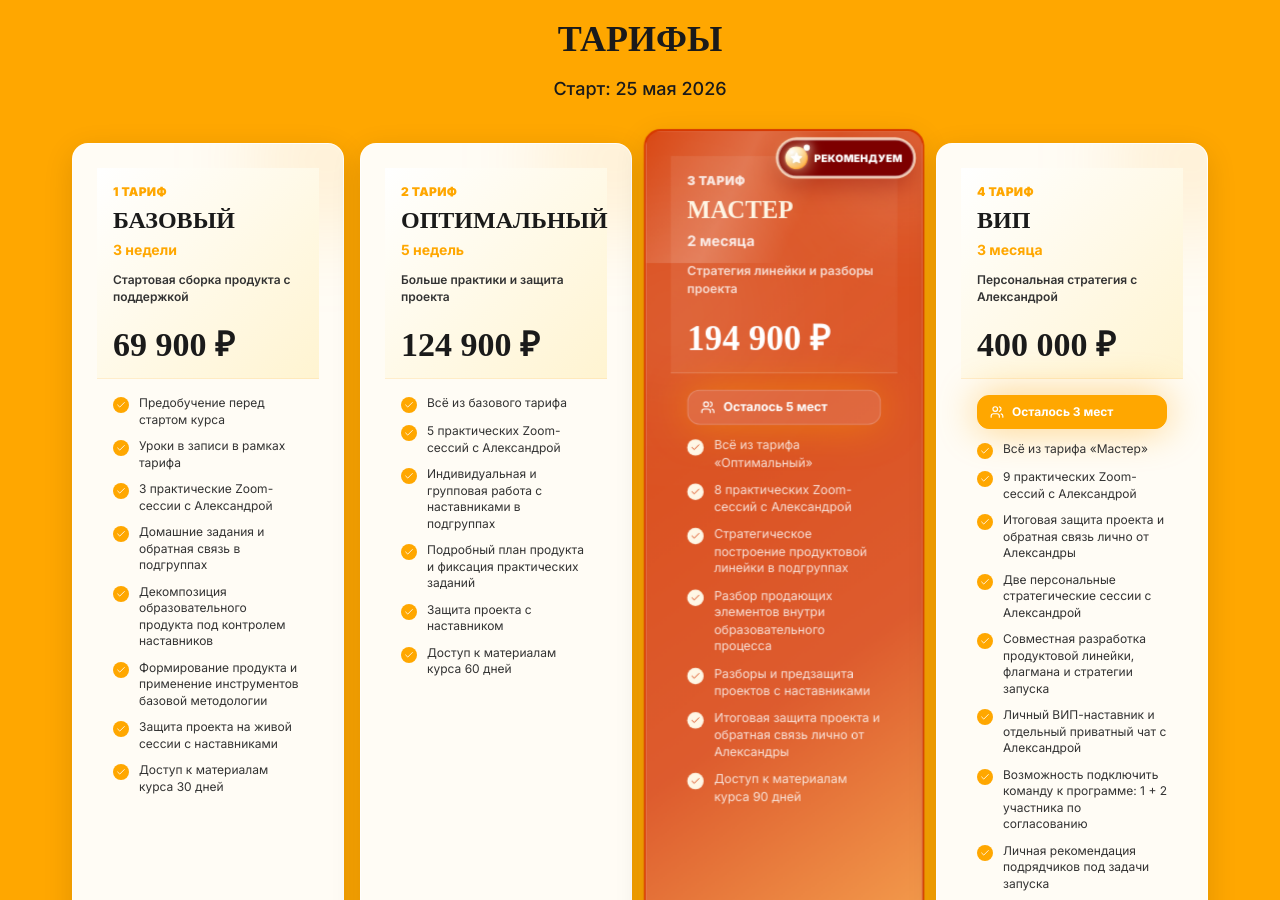
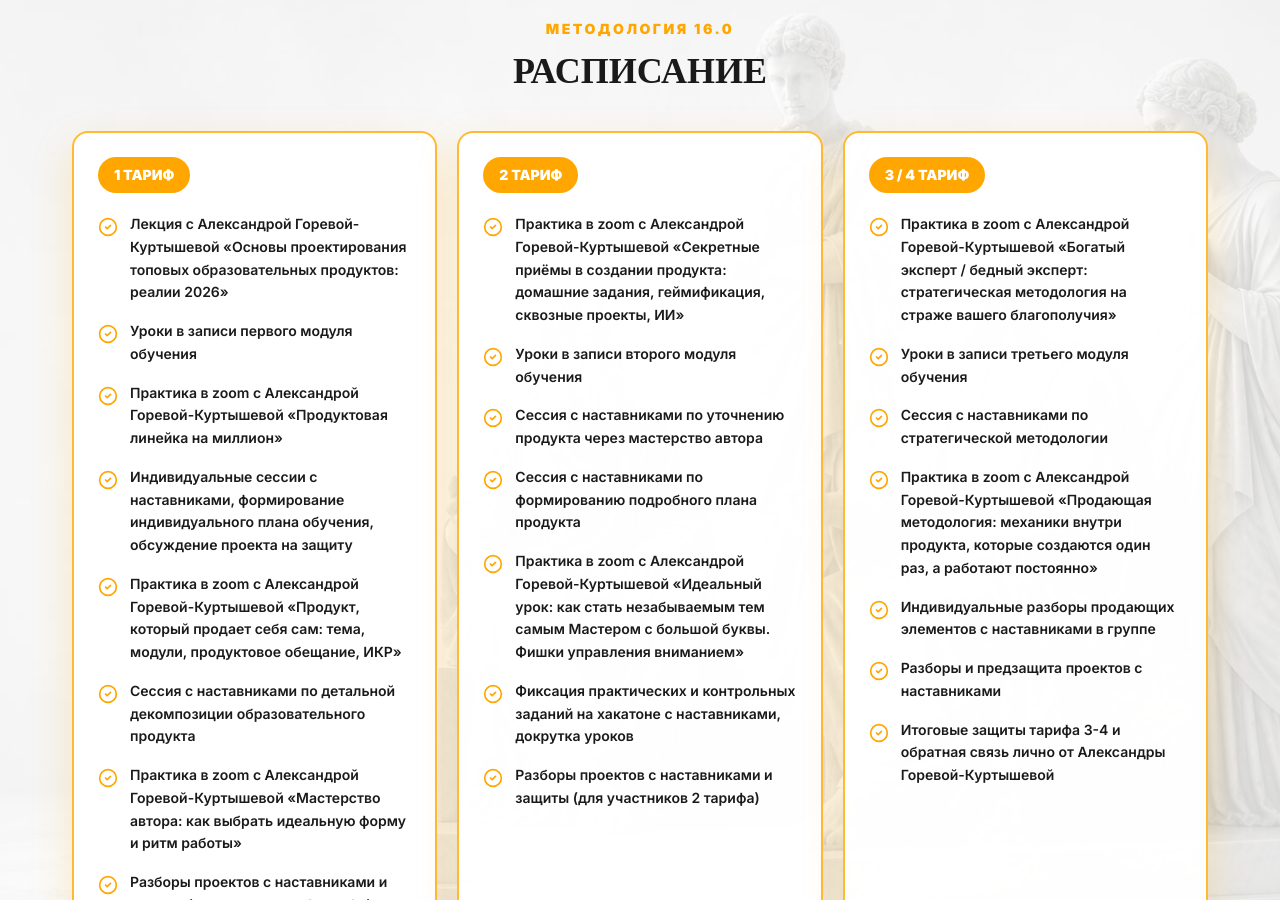
Before and after one commit to sergey9lap-sys/Metodologiya_AGK, a Next.js app: page / in a window 1280 px wide. Shown: the part 11100-12000 px from the top of the page. Built offline with nearby package versions, Linux system fonts and the light colour scheme.

Commit message:
programma

```diff
--- a/src/app/page.tsx
+++ b/src/app/page.tsx
@@ -11,6 +11,7 @@
 import { FAQ } from "@/sections/FAQ";
 import { ContactCTA } from "@/sections/ContactCTA";
 import { Footer } from "@/sections/Footer";
+import { CourseSchedule } from "@/sections/CourseSchedule";
 import { ExpertIntro } from "@/sections/ExpertIntro";
 import { NichesAndFormats } from "@/sections/NichesAndFormats";
 import { ExpertResults } from "@/sections/ExpertResults";
@@ -34,6 +35,7 @@
       <Problems />
       <Testimonials />
       <HowItWorks />
+      <CourseSchedule />
       <Pricing />
       <PaymentOptions />
       <ExpertIntro />
--- /dev/null
+++ b/src/sections/CourseSchedule.tsx
@@ -0,0 +1,110 @@
+"use client";
+
+import { Container } from "@/components/ui/Container";
+import { Card } from "@/components/ui/Card";
+import { SectionBackground } from "@/components/SectionBackground";
+import { CheckCircle2 } from "lucide-react";
+import { motion } from "framer-motion";
+
+const fadeInUp = {
+  hidden: { opacity: 0, y: 20 },
+  visible: { opacity: 1, y: 0 },
+};
+
+const schedule = [
+  {
+    title: "1 тариф",
+    items: [
+      "Лекция с Александрой Горевой-Куртышевой «Основы проектирования топовых образовательных продуктов: реалии 2026»",
+      "Уроки в записи первого модуля обучения",
+      "Практика в zoom с Александрой Горевой-Куртышевой «Продуктовая линейка на миллион»",
+      "Индивидуальные сессии с наставниками, формирование индивидуального плана обучения, обсуждение проекта на защиту",
+      "Практика в zoom с Александрой Горевой-Куртышевой «Продукт, который продает себя сам: тема, модули, продуктовое обещание, ИКР»",
+      "Сессия с наставниками по детальной декомпозиции образовательного продукта",
+      "Практика в zoom с Александрой Горевой-Куртышевой «Мастерство автора: как выбрать идеальную форму и ритм работы»",
+      "Разборы проектов с наставниками и защиты (для участников 1 тарифа)",
+    ],
+  },
+  {
+    title: "2 тариф",
+    items: [
+      "Практика в zoom с Александрой Горевой-Куртышевой «Секретные приёмы в создании продукта: домашние задания, геймификация, сквозные проекты, ИИ»",
+      "Уроки в записи второго модуля обучения",
+      "Сессия с наставниками по уточнению продукта через мастерство автора",
+      "Сессия с наставниками по формированию подробного плана продукта",
+      "Практика в zoom с Александрой Горевой-Куртышевой «Идеальный урок: как стать незабываемым тем самым Мастером с большой буквы. Фишки управления вниманием»",
+      "Фиксация практических и контрольных заданий на хакатоне с наставниками, докрутка уроков",
+      "Разборы проектов с наставниками и защиты (для участников 2 тарифа)",
+    ],
+  },
+  {
+    title: "3 / 4 тариф",
+    items: [
+      "Практика в zoom с Александрой Горевой-Куртышевой «Богатый эксперт / бедный эксперт: стратегическая методология на страже вашего благополучия»",
+      "Уроки в записи третьего модуля обучения",
+      "Сессия с наставниками по стратегической методологии",
+      "Практика в zoom с Александрой Горевой-Куртышевой «Продающая методология: механики внутри продукта, которые создаются один раз, а работают постоянно»",
+      "Индивидуальные разборы продающих элементов с наставниками в группе",
+      "Разборы и предзащита проектов с наставниками",
+      "Итоговые защиты тарифа 3-4 и обратная связь лично от Александры Горевой-Куртышевой",
+    ],
+  },
+];
+
+export function CourseSchedule() {
+  return (
+    <section className="relative overflow-hidden bg-white py-12 lg:py-16">
+      <SectionBackground
+        src="/background/IMAGE 2026-05-05 01:31:03.jpg"
+        variant="light"
+        position="object-center"
+      />
+      <Container className="relative z-20">
+        <motion.div
+          initial="hidden"
+          whileInView="visible"
+          viewport={{ once: true }}
+          variants={fadeInUp}
+          transition={{ duration: 0.5 }}
+          className="mx-auto mb-8 max-w-3xl text-center lg:mb-10"
+        >
+          <p className="mb-3 text-sm font-black uppercase tracking-[0.18em] text-orange-1">
+            Методология 16.0
+          </p>
+          <h2 className="font-heading text-3xl font-black uppercase text-text-primary lg:text-4xl">
+            Расписание
+          </h2>
+        </motion.div>
+
+        <div className="grid grid-cols-1 gap-5 lg:grid-cols-3">
+          {schedule.map((tariff, index) => (
+            <motion.div
+              key={tariff.title}
+              initial="hidden"
+              whileInView="visible"
+              viewport={{ once: true }}
+              variants={fadeInUp}
+              transition={{ duration: 0.5, delay: index * 0.1 }}
+            >
+              <Card className="h-full border-2 border-orange-1/80 bg-white/96 shadow-card-hover">
+                <div className="mb-5 inline-flex rounded-full bg-orange-1 px-4 py-2 text-sm font-black uppercase text-white shadow-soft">
+                  {tariff.title}
+                </div>
+                <div className="space-y-4">
+                  {tariff.items.map((item) => (
+                    <div key={item} className="flex items-start gap-3">
+                      <CheckCircle2 className="mt-1 h-5 w-5 flex-shrink-0 text-orange-1" />
+                      <p className="text-sm font-semibold leading-relaxed text-text-primary">
+                        {item}
+                      </p>
+                    </div>
+                  ))}
+                </div>
+              </Card>
+            </motion.div>
+          ))}
+        </div>
+      </Container>
+    </section>
+  );
+}
--- a/src/sections/Pricing.tsx
+++ b/src/sections/Pricing.tsx
@@ -19,7 +19,8 @@
     name: "БАЗОВЫЙ",
     duration: "3 недели",
     format: "Стартовая сборка продукта с поддержкой",
-    price: 69900,
+    price: 59900,
+    oldPrice: 69900,
     spotsLeft: null,
     widgetId: "954167",
     features: [
@@ -39,7 +40,8 @@
     name: "ОПТИМАЛЬНЫЙ",
     duration: "5 недель",
     format: "Больше практики и защита проекта",
-    price: 124900,
+    price: 109900,
+    oldPrice: 124900,
     spotsLeft: null,
     widgetId: "954169",
     features: [
@@ -57,7 +59,8 @@
     name: "МАСТЕР",
     duration: "2 месяца",
     format: "Стратегия линейки и разборы проекта",
-    price: 194900,
+    price: 169900,
+    oldPrice: 194900,
     spotsLeft: 5,
     widgetId: "954170",
     features: [
@@ -76,7 +79,8 @@
     name: "ВИП",
     duration: "3 месяца",
     format: "Персональная стратегия с Александрой",
-    price: 400000,
+    price: 350000,
+    oldPrice: 400000,
     spotsLeft: 3,
     widgetId: "1477920",
     features: [
@@ -242,13 +246,20 @@
                     >
                       {tariff.format}
                     </p>
-                    <div className="mt-4 flex items-end justify-between gap-3">
+                    <div className="mt-4 flex flex-wrap items-end gap-x-3 gap-y-1">
                       <span
                         className={`font-heading text-3xl font-black leading-none xl:text-[34px] ${
                           tariff.highlighted ? "text-white" : "text-text-primary"
                         }`}
                       >
                         {tariff.price.toLocaleString("ru-RU")} ₽
+                      </span>
+                      <span
+                        className={`text-base font-bold leading-none line-through decoration-2 ${
+                          tariff.highlighted ? "text-white/62" : "text-text-secondary/70"
+                        }`}
+                      >
+                        {tariff.oldPrice.toLocaleString("ru-RU")} ₽
                       </span>
                     </div>
                   </div>
```
